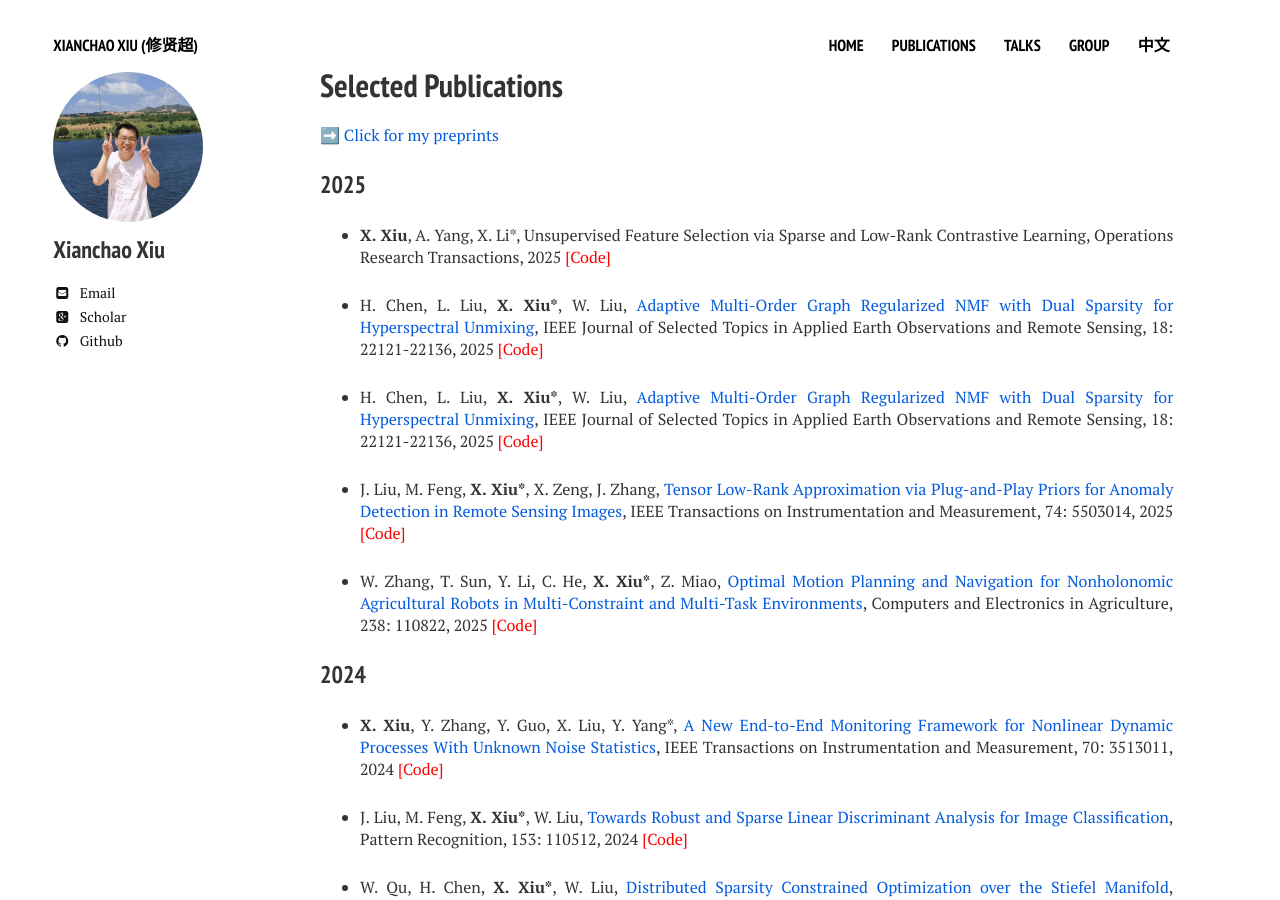
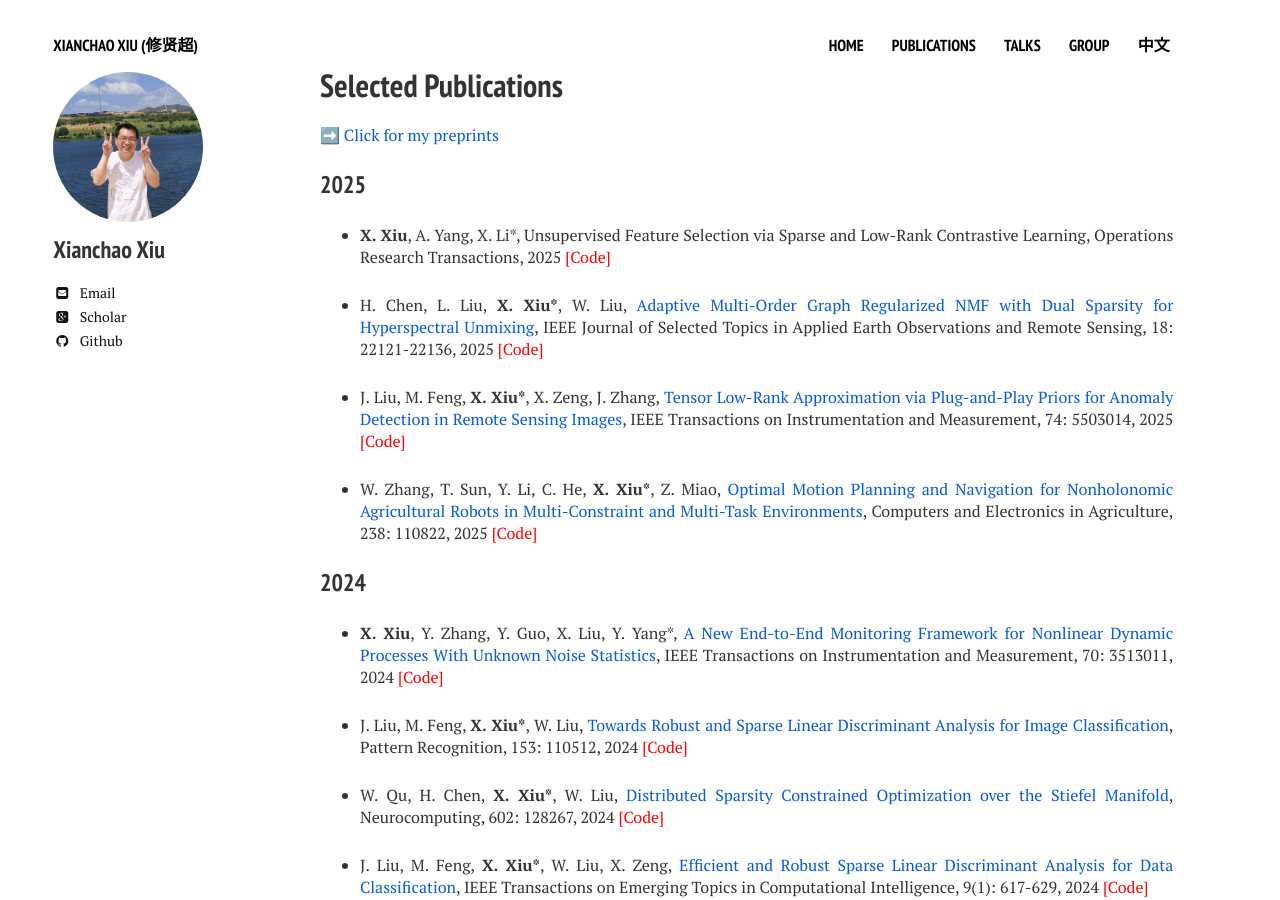
Before and after one commit to xianchaoxiu/xianchaoxiu.github.io, a Jekyll site: the page built from publications/index.md, in a window 1280 px wide and 900 px high. Built offline with Jekyll 4.4.1, drawn with Linux system fonts in a browser that asks for light colours; nearby versions of some CDN libraries.

Commit message:
Update index.md

```diff
--- a/publications/index.md
+++ b/publications/index.md
@@ -14,8 +14,6 @@ share: false
 ### 2025
 
 * <b>X. Xiu</b>, A. Yang, X. Li*, Unsupervised Feature Selection via Sparse and Low-Rank Contrastive Learning, Operations Research Transactions, 2025 <a href="https://github.com/xianchaoxiu/DSCOFS-CL" class="textlink" target="_blank" style="color: red;">[Code]</a>
-
-* H. Chen, L. Liu, <b>X. Xiu*</b>, W. Liu, <a href="https://doi.org/10.1109/JSTARS.2025.3602505" class="textlink" target="_blank">Adaptive Multi-Order Graph Regularized NMF with Dual Sparsity for Hyperspectral Unmixing</a>, IEEE Journal of Selected Topics in Applied Earth Observations and Remote Sensing, 18: 22121-22136, 2025 <a href="https://github.com/xianchaoxiu/MOGNMF" class="textlink" target="_blank" style="color: red;">[Code]</a>
 
 * H. Chen, L. Liu, <b>X. Xiu*</b>, W. Liu, <a href="https://doi.org/10.1109/JSTARS.2025.3602505" class="textlink" target="_blank">Adaptive Multi-Order Graph Regularized NMF with Dual Sparsity for Hyperspectral Unmixing</a>, IEEE Journal of Selected Topics in Applied Earth Observations and Remote Sensing, 18: 22121-22136, 2025 <a href="https://github.com/xianchaoxiu/MOGNMF" class="textlink" target="_blank" style="color: red;">[Code]</a>
 
```
